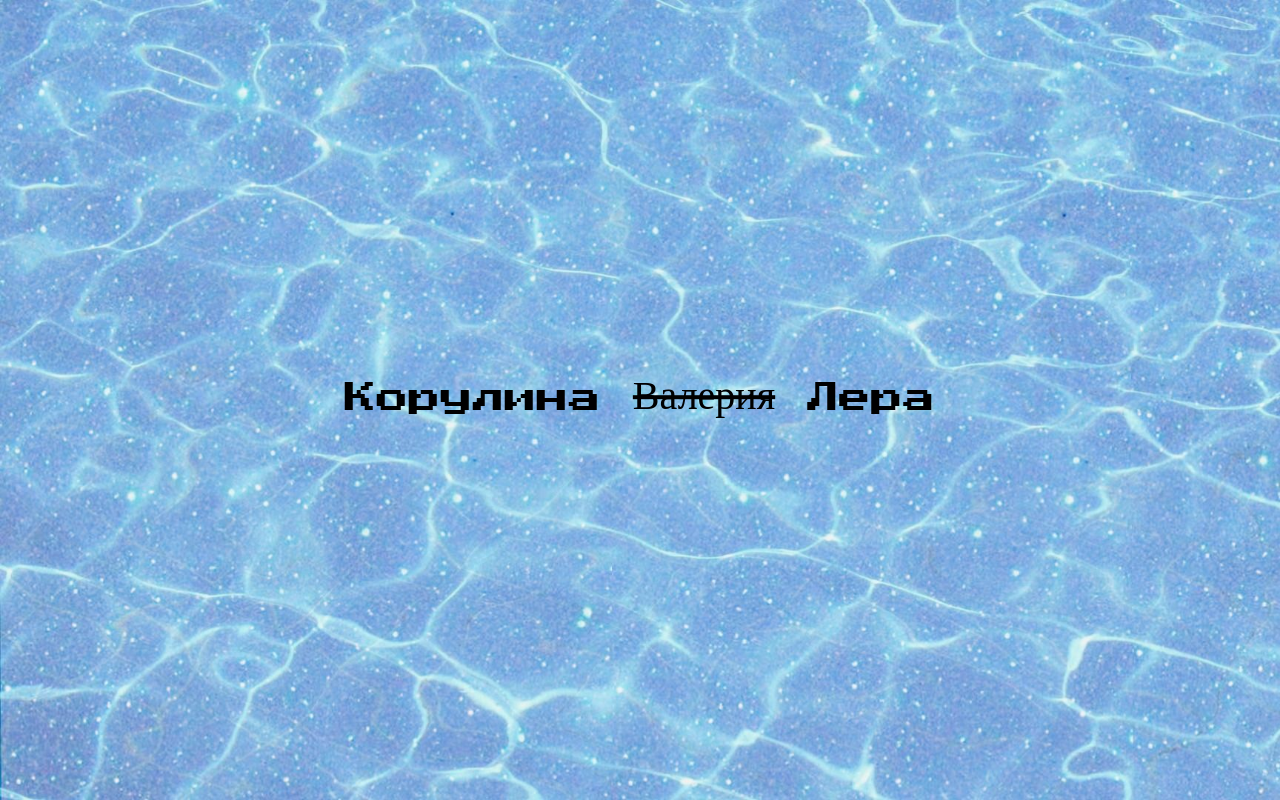
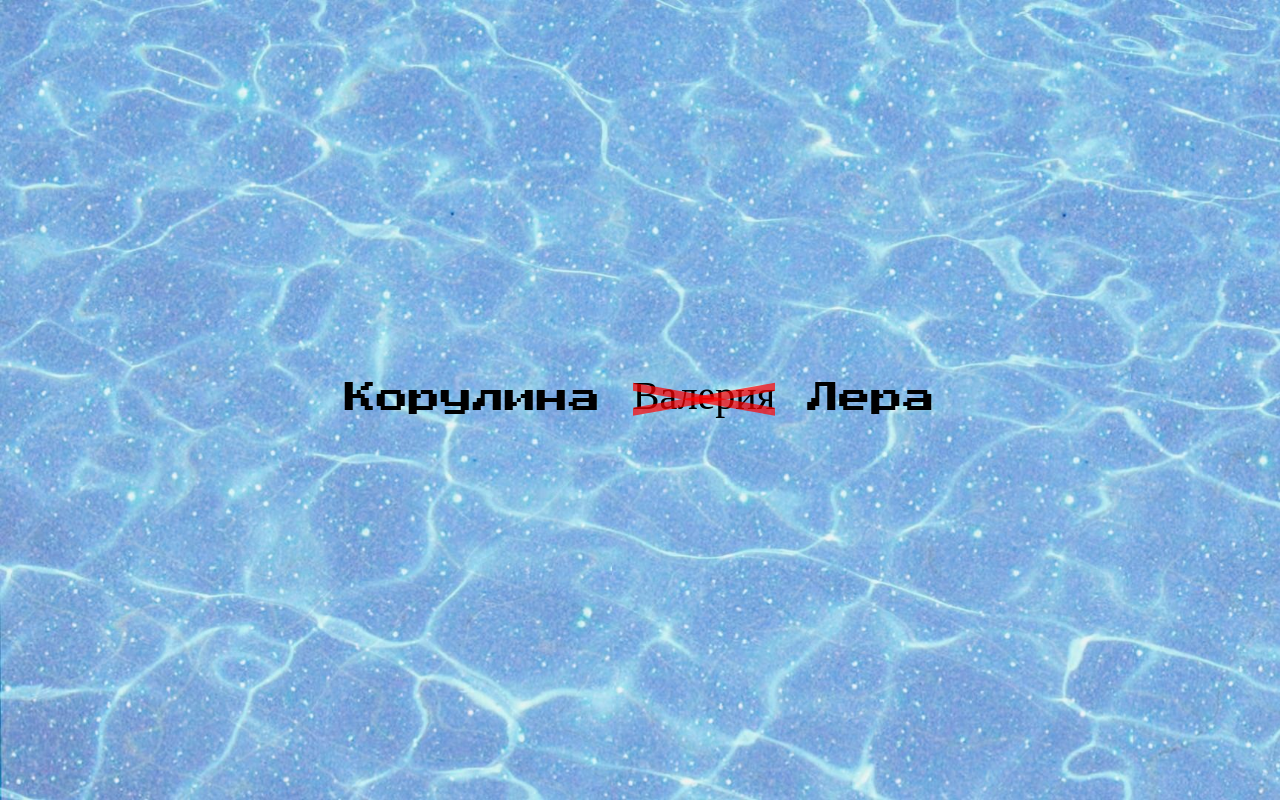
Before and after one commit to SaintSkat/personal, a plain HTML site: page index.html in a window 1280 px wide. Drawn offline with Linux system fonts and the light colour scheme; a web font is replaced by a local one.

Commit message:
Change strikethrough style

```diff
--- a/style.css
+++ b/style.css
@@ -33,6 +33,22 @@ body {
     display: inline-block;
     font-family: "Rubik Beastly";
     font-size: 2.5rem;
-    text-decoration: line-through;
     transform: translateY(-0.3rem);
 }
+.strikethrough::before, .strikethrough::after {
+    content: '';
+    width: 100%;
+    position: absolute;
+    right: 0;
+    top: 50%;
+}
+.strikethrough::before {
+    border-bottom: 0.5rem solid rgba(255, 0, 0, 0.7);
+    -webkit-transform: skewY(-10deg);
+    transform: skewY(-10deg);
+}
+.strikethrough::after {
+    border-bottom: 0.5rem solid rgba(255, 0, 0, 0.7);
+    -webkit-transform: skewY(10deg);
+    transform: skewY(10deg);
+}
```
